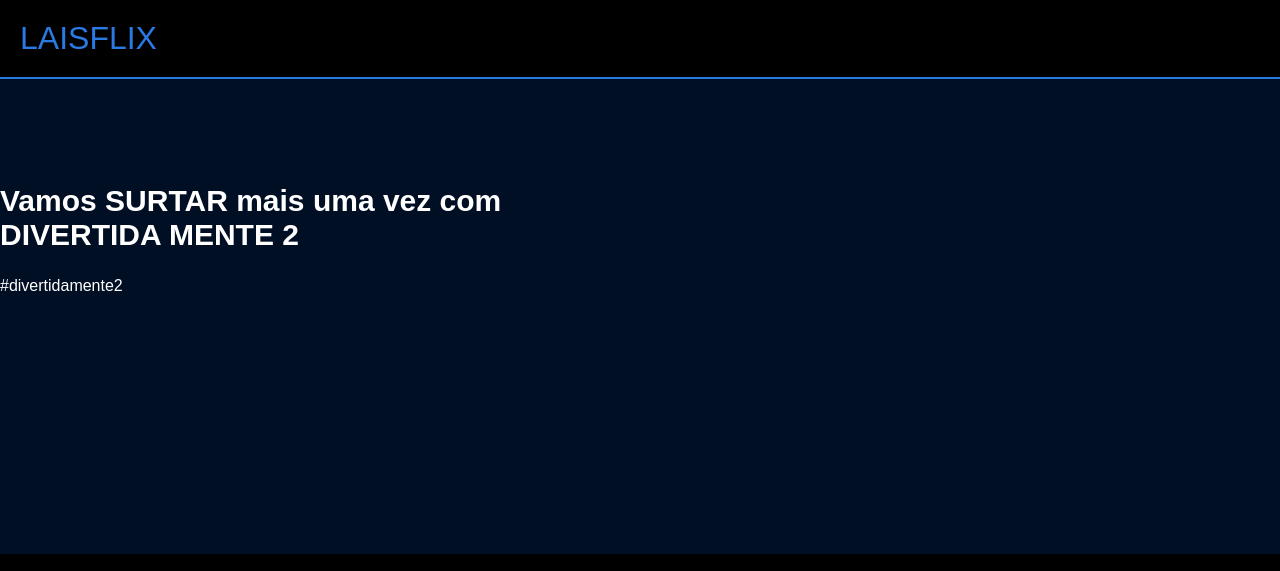
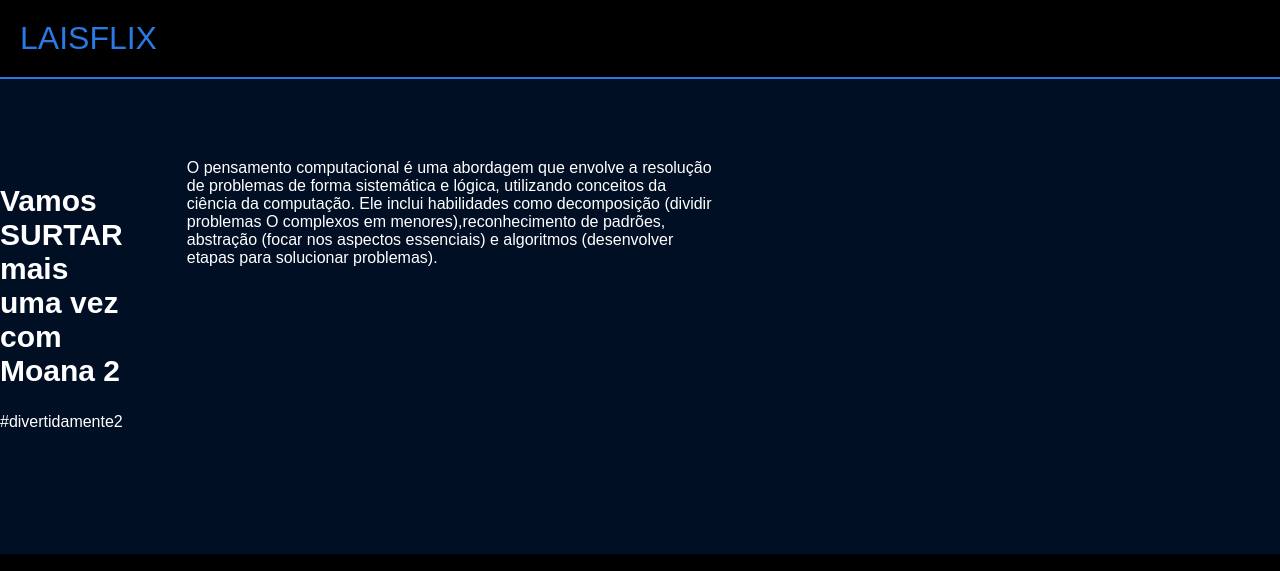
Before and after one commit to lais025/laisflix, a plain HTML site: page index.html in a window 1280 px wide. Shown: the top 571 px of the page. Drawn offline with Linux system fonts and the light colour scheme; a web font is replaced by a local one.

Commit message:
lais coiso

```diff
--- a/index.html
+++ b/index.html
@@ -20,9 +20,10 @@
 
     <section class="chamada">
         <div class="chamada-texto">
-            <h1>Vamos SURTAR mais uma vez com DIVERTIDA MENTE 2</h1>
+            <h1>Vamos SURTAR mais uma vez com Moana 2 </h1>
             <p>#divertidamente2</p>
         </div>
+        O pensamento computacional é uma abordagem que envolve a resolução de problemas de forma sistemática e lógica, utilizando conceitos da ciência da computação. Ele inclui habilidades como decomposição (dividir problemas O complexos em menores),reconhecimento de padrões, abstração (focar nos aspectos essenciais) e algoritmos (desenvolver etapas para solucionar problemas).
 
         <div>
             <iframe width="560" height="315" src=""<iframe width="560" height="315" src="https://www.youtube.com/embed/VEwRsgAG8JE?si=P_8KgfR6Xe0WPM6x" title="YouTube video player" frameborder="0" allow="accelerometer; autoplay; clipboard-write; encrypted-media; gyroscope; picture-in-picture; web-share" referrerpolicy="strict-origin-when-cross-origin" allowfullscreen></iframe
```
